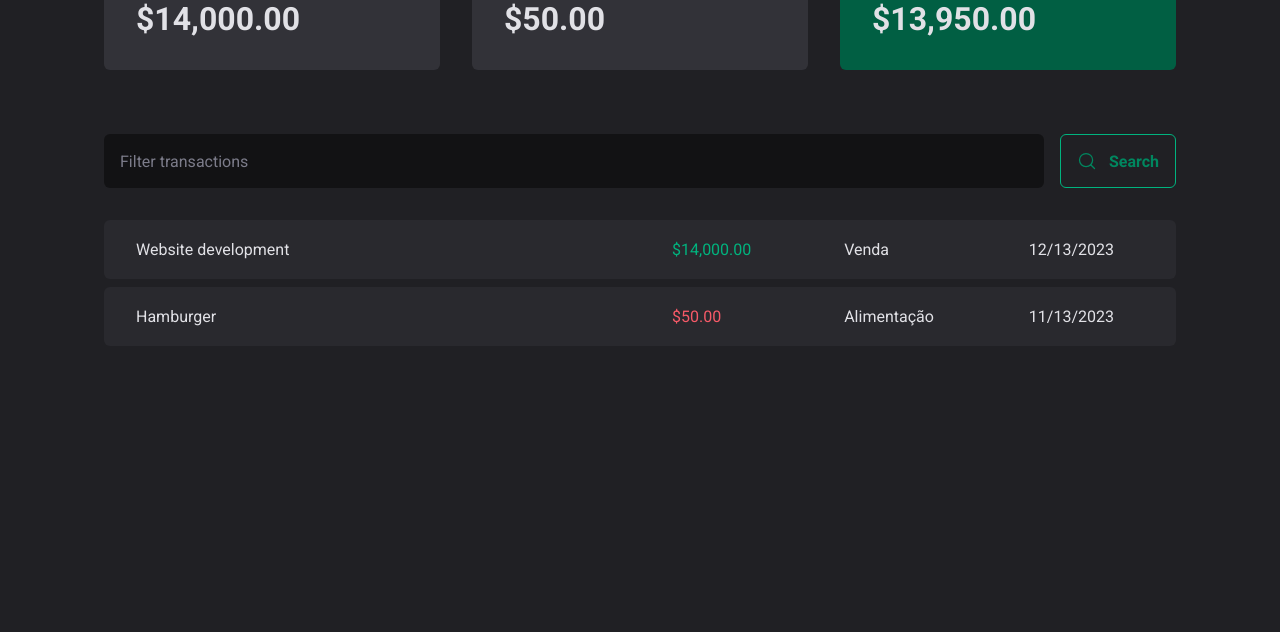
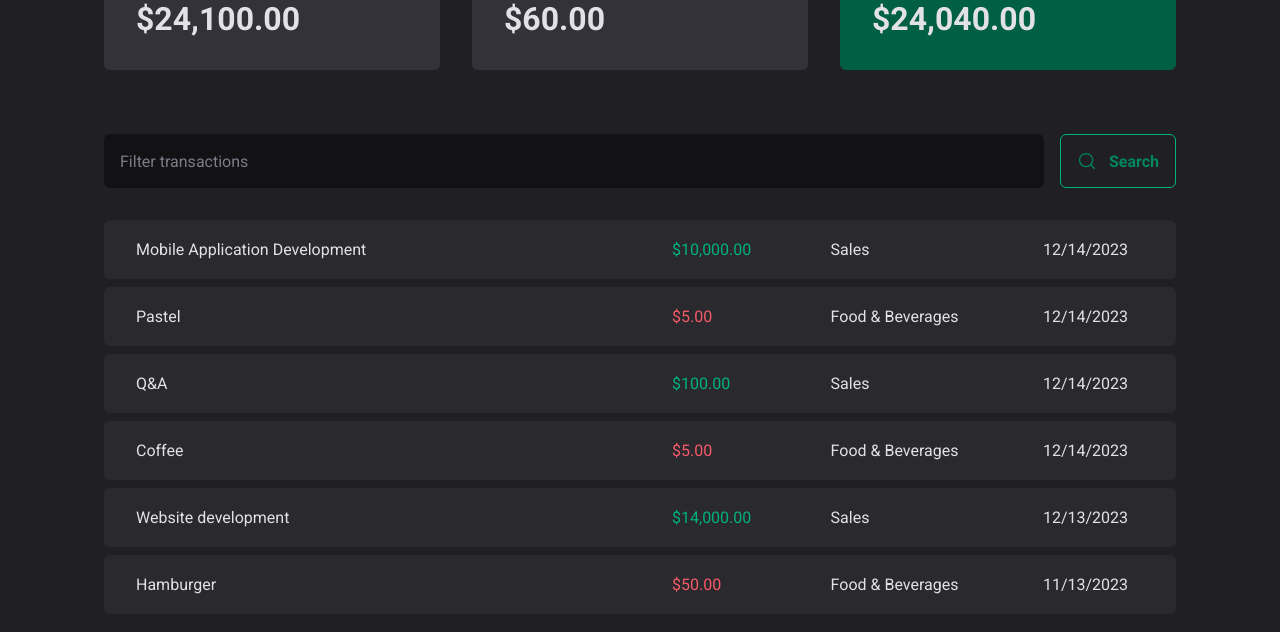
Before and after one commit to gcrozariol/dt-money-react, a React (Vite) app: page / in a window 1280 px wide. Shown: the top 632 px of the page. Built offline with nearby package versions, Linux system fonts and the light colour scheme; data requests are answered from the project's data file.

Commit message:
Implement creating transactions

```diff
--- a/server.json
+++ b/server.json
@@ -4,7 +4,7 @@
       "id": 1,
       "description": "Website development",
       "type": "income",
-      "category": "Venda",
+      "category": "Sales",
       "price": 14000,
       "createdAt": "2023-12-13T17:31:38.923Z"
     },
@@ -12,9 +12,41 @@
       "id": 2,
       "description": "Hamburger",
       "type": "outcome",
-      "category": "Alimentação",
+      "category": "Food & Beverages",
       "price": 50,
       "createdAt": "2023-11-13T17:31:38.923Z"
+    },
+    {
+      "description": "Coffee",
+      "price": 5,
+      "category": "Food & Beverages",
+      "type": "outcome",
+      "createdAt": "2023-12-14T11:31:51.697Z",
+      "id": 3
+    },
+    {
+      "description": "Q&A",
+      "price": 100,
+      "category": "Sales",
+      "type": "income",
+      "createdAt": "2023-12-14T11:33:11.909Z",
+      "id": 4
+    },
+    {
+      "description": "Pastel",
+      "price": 5,
+      "category": "Food & Beverages",
+      "type": "outcome",
+      "createdAt": "2023-12-14T11:42:10.029Z",
+      "id": 5
+    },
+    {
+      "description": "Mobile Application Development",
+      "price": 10000,
+      "category": "Sales",
+      "type": "income",
+      "createdAt": "2023-12-14T11:52:19.659Z",
+      "id": 6
     }
   ]
 }
--- a/src/contexts/TransactionsContext.tsx
+++ b/src/contexts/TransactionsContext.tsx
@@ -10,8 +10,16 @@ export interface Transaction {
   createdAt: string
 }
 
+interface CreateTransactionInput {
+  description: string
+  price: number
+  category: string
+  type: 'income' | 'outcome'
+}
+
 interface TransactionContextType {
   transactions: Transaction[]
+  createTransaction: (data: CreateTransactionInput) => Promise<void>
   fetchTransactions: (query?: string) => Promise<void>
 }
 
@@ -24,10 +32,30 @@ interface TransactionsProviderProps {
 export function TransactionsProvider({ children }: TransactionsProviderProps) {
   const [transactions, setTransactions] = useState<Transaction[]>([])
 
+  async function createTransaction(data: CreateTransactionInput) {
+    const { description, price, category, type } = data
+
+    try {
+      const { data: transaction } = await api.post('transactions', {
+        description,
+        price,
+        category,
+        type,
+        createdAt: new Date(),
+      })
+
+      setTransactions((transactions) => [transaction, ...transactions])
+    } catch (e) {
+      console.log(e)
+    }
+  }
+
   async function fetchTransactions(query?: string) {
     try {
       const { data } = await api.get('transactions', {
         params: {
+          _sort: 'createdAt',
+          _order: 'desc',
           q: query,
         },
       })
@@ -43,7 +71,9 @@ export function TransactionsProvider({ children }: TransactionsProviderProps) {
   }, [])
 
   return (
-    <TransactionsContext.Provider value={{ transactions, fetchTransactions }}>
+    <TransactionsContext.Provider
+      value={{ transactions, createTransaction, fetchTransactions }}
+    >
       {children}
     </TransactionsContext.Provider>
   )
```
Also changed, not shown: src/components/NewTransactionModal/index.tsx (+7 -2 lines).
